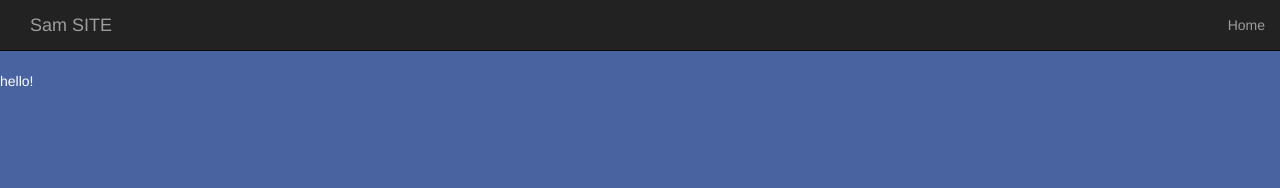
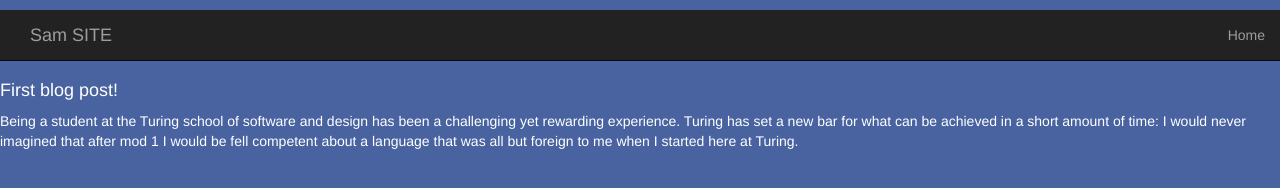
Before and after one commit to samuelssnider/samuelssnider.github.io, a plain HTML site: page first_blog_post.html in a window 1280 px wide. Drawn offline with Linux system fonts and the light colour scheme.

Commit message:
looking slightly more betterer

```diff
--- a/first_blog_post.html
+++ b/first_blog_post.html
@@ -13,8 +13,13 @@
 				<li><a href = "../index.html">Home</a></li>
       </ul>
     </div>
+		<h4> First blog post!</h4>
 		<p>
-			hello!
+			Being a student at the Turing school of software and design has been a
+			challenging yet rewarding experience. Turing has set a new bar for what
+			can be achieved in a short amount of time: I would never imagined that after
+			mod 1 I would be fell competent about a language that was all but foreign
+			to me when I started here at Turing.
 		</p>
 
 	</body>
--- a/stylesheet.css
+++ b/stylesheet.css
@@ -21,7 +21,7 @@
 	h1{
 		font-family: sans-serif;
 	}
-	.White-link{
+	a{
 		color: white;
 	}
 
```
Also changed, not shown: index.html (+1 -1 lines).
